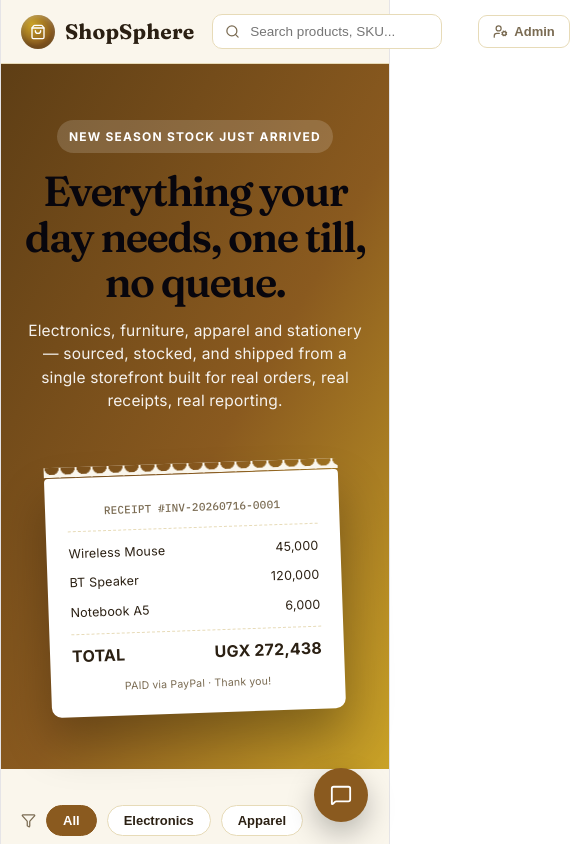
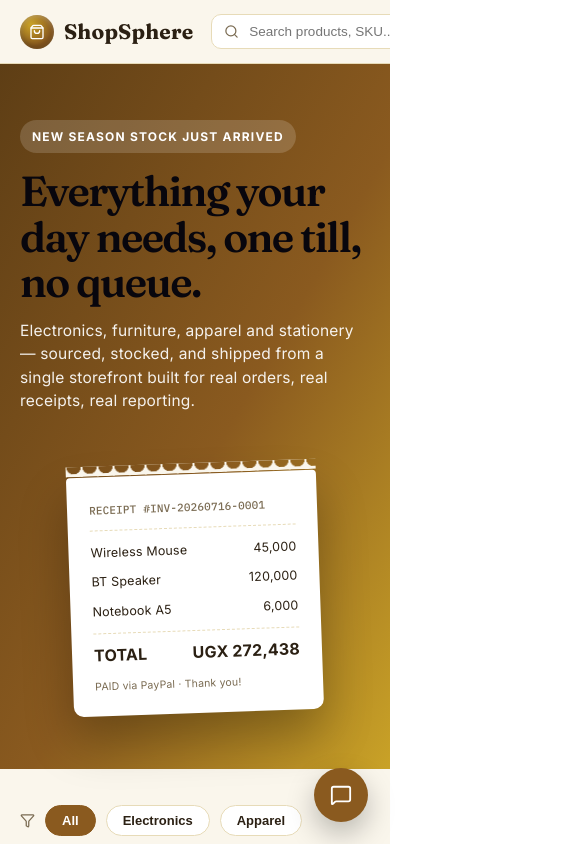
Before and after one commit to djabk1/shopsphere, a React (Vite) app: page / in a window 390 px wide. Shown: the top 844 px of the page, 585 px wide, since content can reach past the window. Built offline with nearby package versions, Linux system fonts and the light colour scheme.

Commit message:
Fix mobile layout width bug

```diff
--- a/src/index.css
+++ b/src/index.css
@@ -30,24 +30,13 @@
   }
 }
 
-@media (prefers-color-scheme: dark) {
-  :root {
-    --text: #9ca3af;
-    --text-h: #f3f4f6;
-    --bg: #16171d;
-    --border: #2e303a;
-    --code-bg: #1f2028;
-    --accent: #c084fc;
-    --accent-bg: rgba(192, 132, 252, 0.15);
-    --accent-border: rgba(192, 132, 252, 0.5);
-    --social-bg: rgba(47, 48, 58, 0.5);
-    --shadow:
-      rgba(0, 0, 0, 0.4) 0 10px 15px -3px, rgba(0, 0, 0, 0.25) 0 4px 6px -2px;
-  }
+* {
+  box-sizing: border-box;
+}
 
-  #social .button-icon {
-    filter: invert(1) brightness(2);
-  }
+html, body {
+  width: 100%;
+  overflow-x: hidden;
 }
 
 body {
@@ -55,15 +44,10 @@ body {
 }
 
 #root {
-  width: 1126px;
-  max-width: 100%;
-  margin: 0 auto;
-  text-align: center;
-  border-inline: 1px solid var(--border);
+  width: 100%;
   min-height: 100svh;
   display: flex;
   flex-direction: column;
-  box-sizing: border-box;
 }
 
 h1,
```
